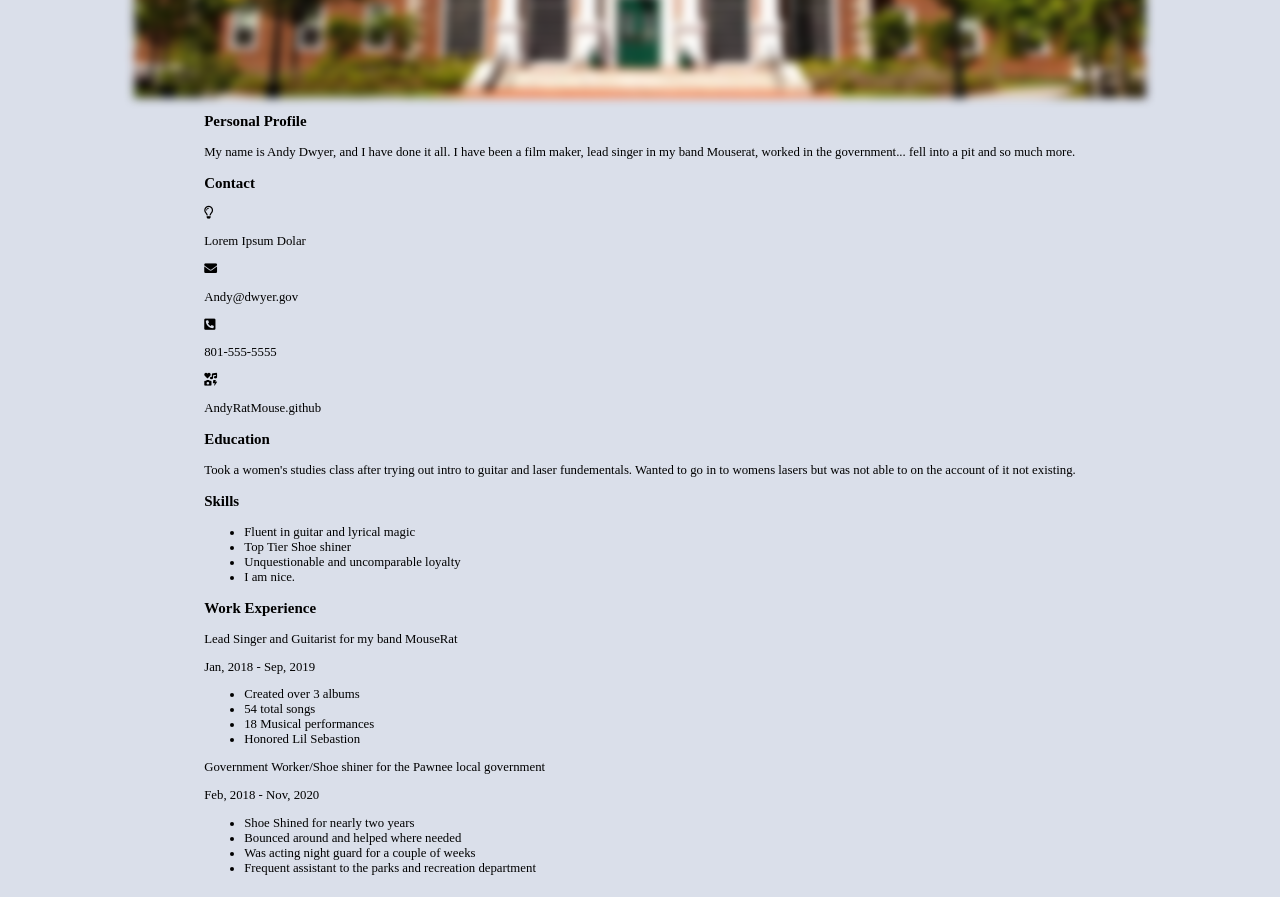
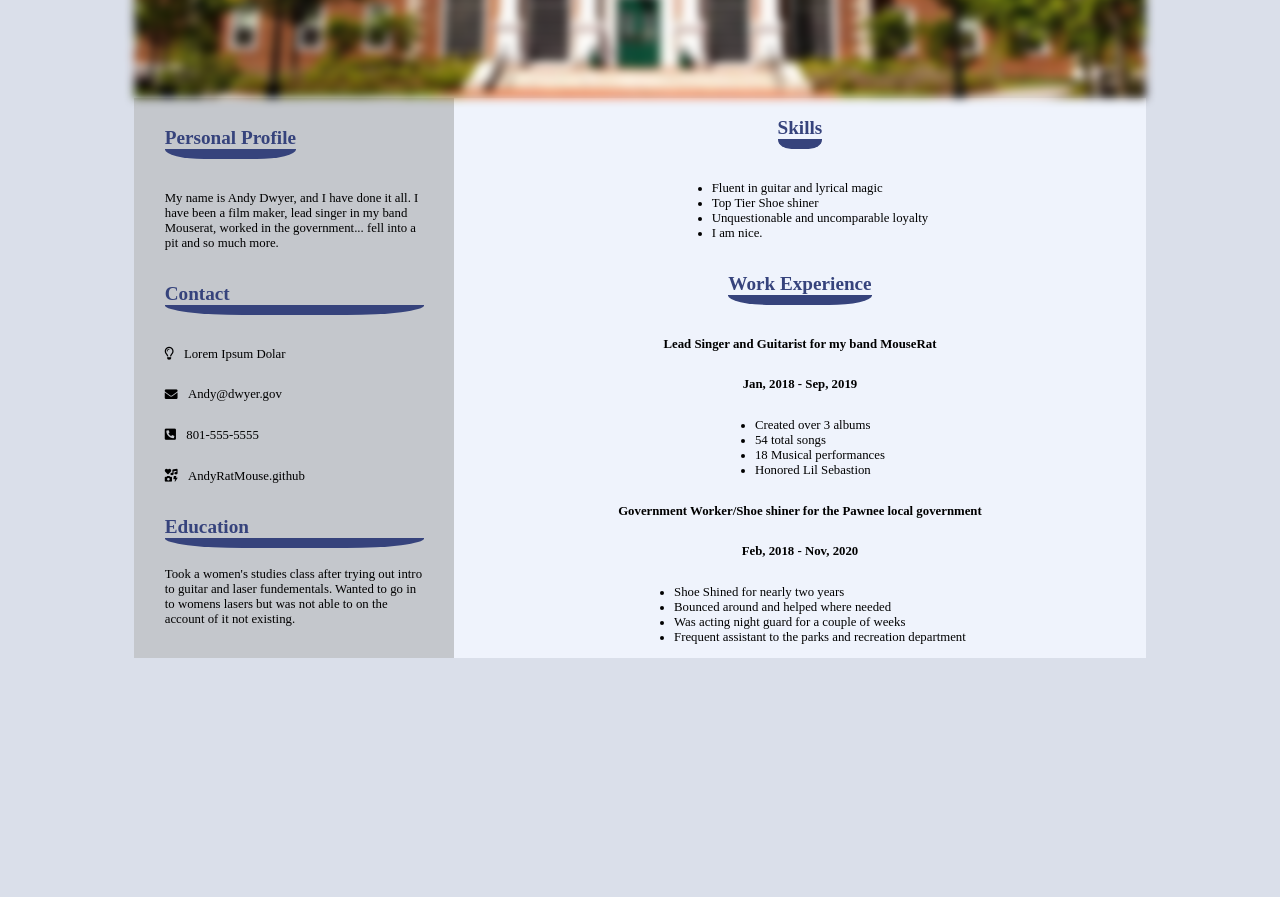
Before and after one commit to willhaight/AndyResume, a plain HTML site: page index.html in a window 1280 px wide. Shown: the part 416-1313 px from the top of the page. After the commit the page ends 1082 px from the top, so only its background shows below. Drawn offline with Linux system fonts and the light colour scheme.

Commit message:
scss to bottom portion of page

```diff
--- a/scss/styles.scss
+++ b/scss/styles.scss
@@ -58,3 +58,41 @@ body {
                 }
             }
         }
+        .content {
+            display:flex;
+            width:80%;
+            .one {
+                width:30%;
+                display: flex;
+                justify-content: flex-start;
+                flex-direction: column;
+                align-items: flex-start;
+                background-color: $darkGrey;
+                padding:1% 3% 1% 3%;
+            }
+            .two {
+                width:80%;
+                display: flex;
+                justify-content: flex-start;
+                flex-direction: column;
+                align-items: center;
+                background-color: $lightGrey;
+                p {
+                    font-weight: bold;
+                }
+            }
+            h3 {
+                color:rgb(54, 67, 124);
+                font-size: 1.5em;
+                border-bottom: 10px solid rgb(54, 67, 124);
+                border-radius: 30%;
+            }
+        }
+        .contact {
+            width:100%;
+            display:flex;
+            align-items: center;
+            p {
+                margin-left:4%;
+            }
+        }
```
Also changed, not shown: css/styles.css, 1 other file.
